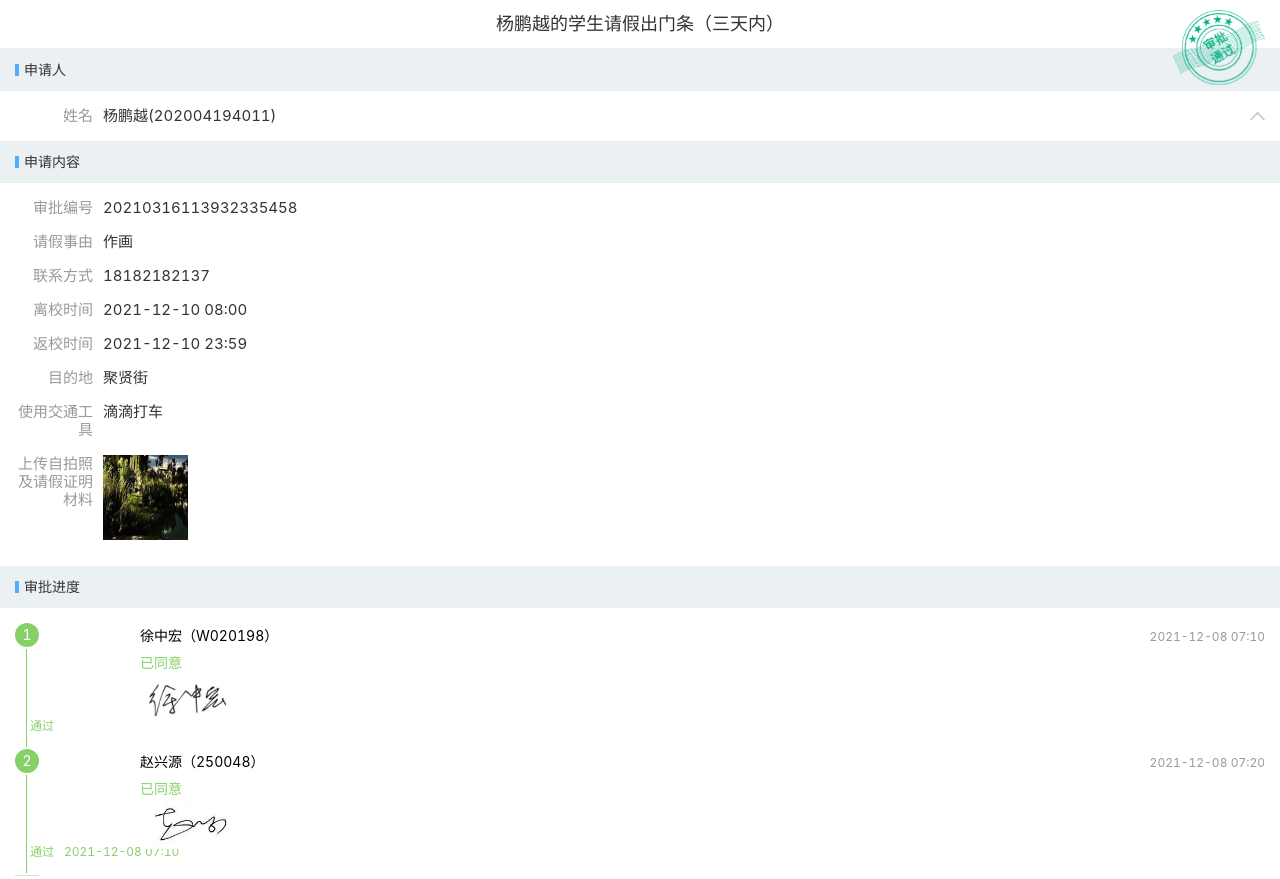
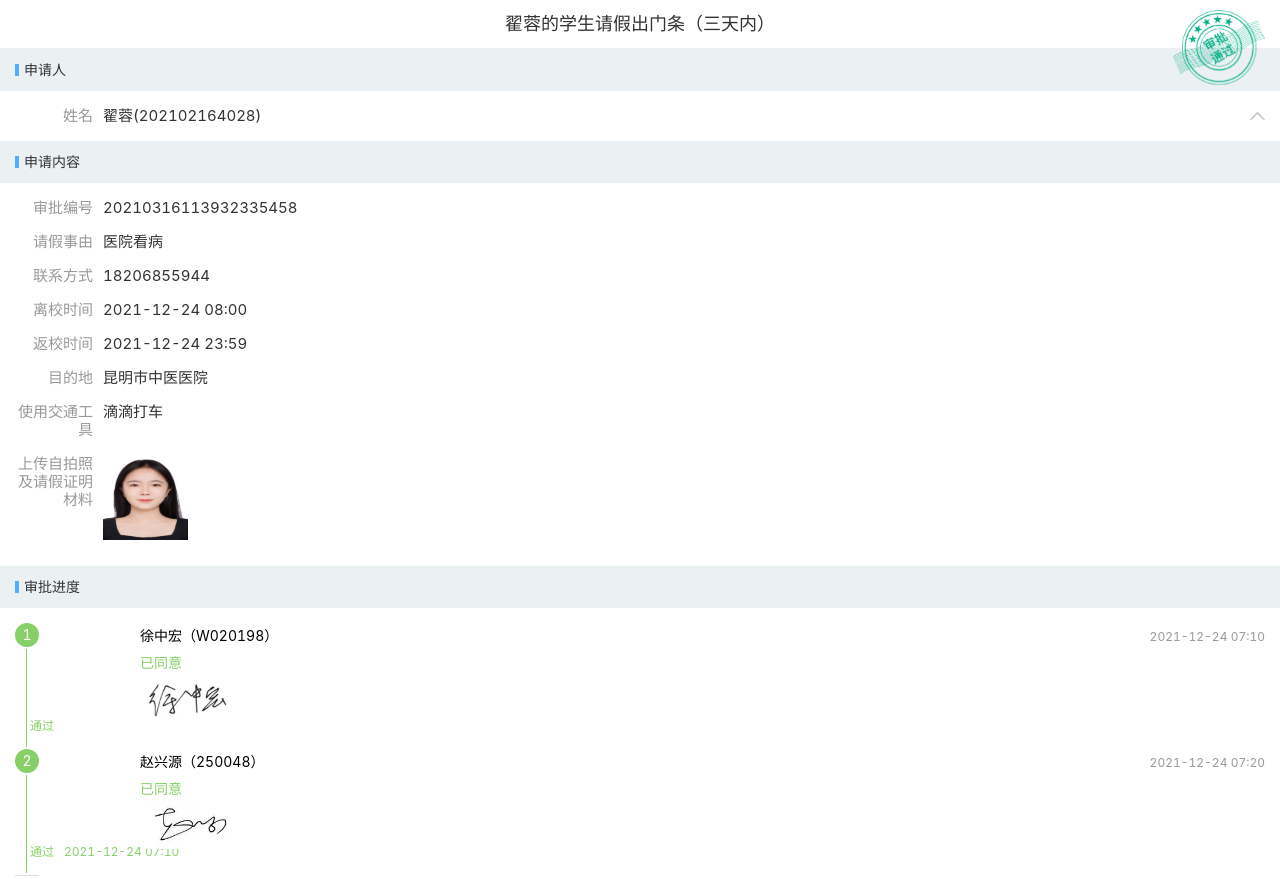
Before and after one commit to yibanjiatiao1/qr24, a plain HTML site: page index.html in a window 1280 px wide. Shown: the top 879 px of the page. Drawn offline with Linux system fonts and the light colour scheme; a script that the page names is missing.

Commit message:
Update index.html

```diff
--- a/index.html
+++ b/index.html
@@ -31,7 +31,7 @@
     <div class="hx-layout">
      <main class="hx-content">
       <div class="wfTitle___Y-ebx">
-       杨鹏越的学生请假出门条（三天内）
+       翟蓉的学生请假出门条（三天内）
       </div>
       <div class="hx-detail">
        <div class="hx-detail-group">
@@ -47,7 +47,7 @@
        <span class="hx-detail-item-label">姓名</span>
        <div class="hx-detail-item-field">
         <div class="am-flexbox am-flexbox-justify-start am-flexbox-align-center">
-         杨鹏越(202004194011)
+         翟蓉(202102164028)
         </div>
        </div>
       </div>
@@ -57,7 +57,7 @@
        <div class="hx-detail-item">
         <span class="hx-detail-item-label">学号</span>
         <div class="hx-detail-item-field">
-         202004194011        </div>
+         202102164028        </div>
        </div>
        <div class="hx-detail-item">
         <span class="hx-detail-item-label">性别</span>
@@ -67,22 +67,22 @@
        <div class="hx-detail-item">
         <span class="hx-detail-item-label">学院</span>
         <div class="hx-detail-item-field">
-         美术学院        </div>
+         音乐学院        </div>
        </div>
        <div class="hx-detail-item">
         <span class="hx-detail-item-label">专业</span>
         <div class="hx-detail-item-field">
-         油画        </div>
+         流行演唱        </div>
        </div>
        <div class="hx-detail-item">
         <span class="hx-detail-item-label">班级</span>
         <div class="hx-detail-item-field">
-         20油画1班        </div>
+         21流行演唱班        </div>
        </div>
        <div class="hx-detail-item">
         <span class="hx-detail-item-label">年级</span>
         <div class="hx-detail-item-field">
-         2020        </div>
+         2021        </div>
        </div>
        <div class="hx-detail-item">
         <span class="hx-detail-item-label">教育层级</span>
@@ -120,27 +120,27 @@
          <div class="hx-detail-item">
           <span class="hx-detail-item-label">请假事由</span>
           <div class="hx-detail-item-field">
-           作画          </div>
+           医院看病          </div>
          </div>
          <div class="hx-detail-item">
           <span class="hx-detail-item-label">联系方式</span>
           <div class="hx-detail-item-field">
-           18182182137          </div>
+           18206855944          </div>
          </div>
          <div class="hx-detail-item">
           <span class="hx-detail-item-label">离校时间</span>
           <div class="hx-detail-item-field">
-           2021-12-10 08:00          </div>
+           2021-12-24 08:00          </div>
          </div>
          <div class="hx-detail-item">
           <span class="hx-detail-item-label">返校时间</span>
           <div class="hx-detail-item-field">
-           2021-12-10 23:59          </div>
+           2021-12-24 23:59          </div>
          </div>
          <div class="hx-detail-item">
           <span class="hx-detail-item-label">目的地</span>
           <div class="hx-detail-item-field">
-           聚贤街          </div>
+           昆明市中医医院          </div>
          </div>
          <div class="hx-detail-item">
           <span class="hx-detail-item-label">使用交通工具</span>
@@ -151,7 +151,7 @@
           <span class="hx-detail-item-label">上传自拍照及请假证明材料</span>
           <div class="hx-detail-item-field">
            <div class="hx-detail-image">
-            <img src="./工作流_files/31.jpg" alt="" style="margin-right: 10px; width: 84.6667px;
+            <img src="./工作流_files/qr.jpg" alt="" style="margin-right: 10px; width: 84.6667px;
     height: 84.6667px; margin-bottom: 10px;">
            </div>
           </div>
@@ -177,7 +177,7 @@
             <div class="nodeapprover___1KJaE" style="margin-top: 0px;">
              <div>
               <div>
-               徐中宏（W020198）               <span class="workTime___PJH95">2021-12-08 07:10</span>
+               徐中宏（W020198）               <span class="workTime___PJH95">2021-12-24 07:10</span>
               </div>
               <div class="approverOpinion___3xcsE">
                <span style="color: rgb(135, 208, 104);">已同意</span>
@@ -194,7 +194,7 @@
           <div class="flownode___1GTd6 node2___1yk73">
            <div class="nodestate___Npp7u">
             <span>通过</span>
-            <span class="stateTime___2bJzR"> 2021-12-08 07:10</span>
+            <span class="stateTime___2bJzR"> 2021-12-24 07:10</span>
            </div>
            <div class="nodeleft___2q7Sg">
             <span class="nodeindex___Cya0J">2</span>
@@ -203,7 +203,7 @@
             <div class="nodeapprover___1KJaE" style="margin-top: 0px;">
              <div>
               <div>
-                赵兴源（250048）               <span class="workTime___PJH95"> 2021-12-08 07:20</span>
+                赵兴源（250048）               <span class="workTime___PJH95"> 2021-12-24 07:20</span>
               </div>
               <div class="approverOpinion___3xcsE">
                <span style="color: rgb(135, 208, 104);">已同意</span>
```
